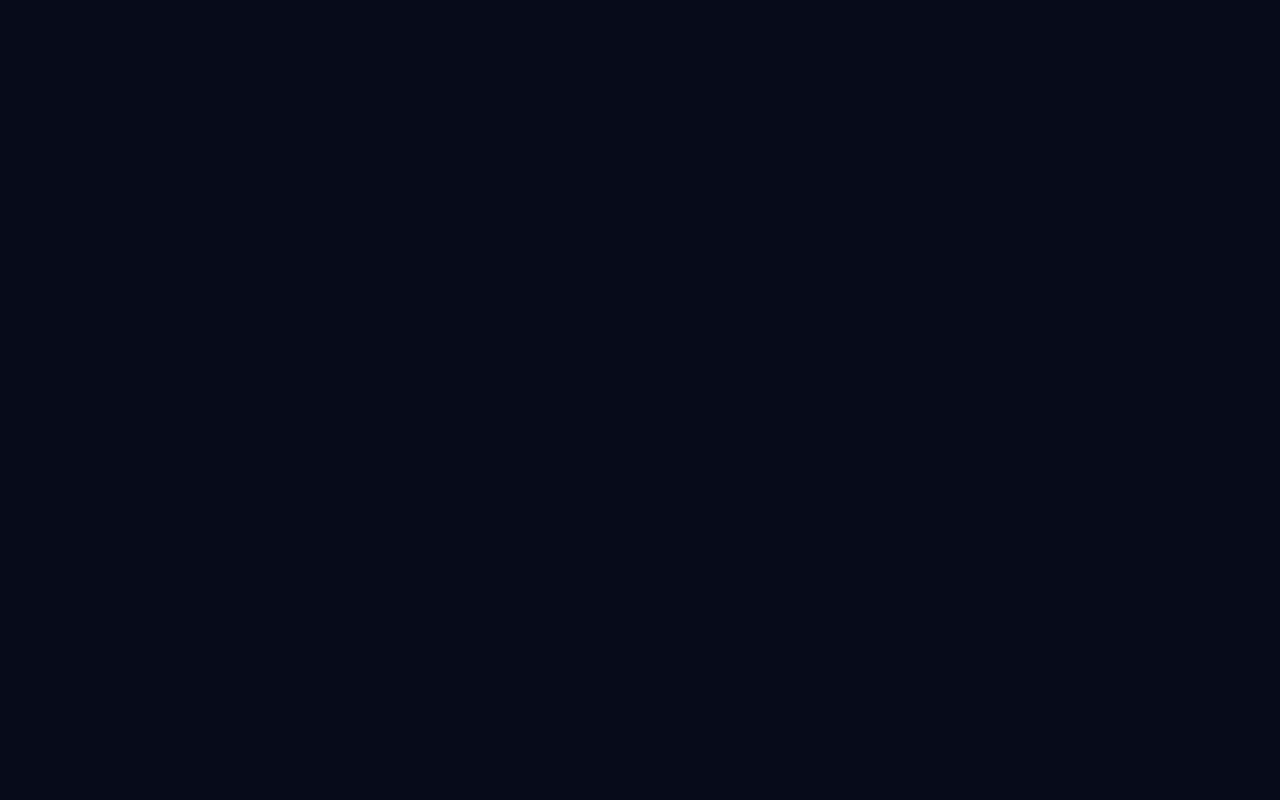
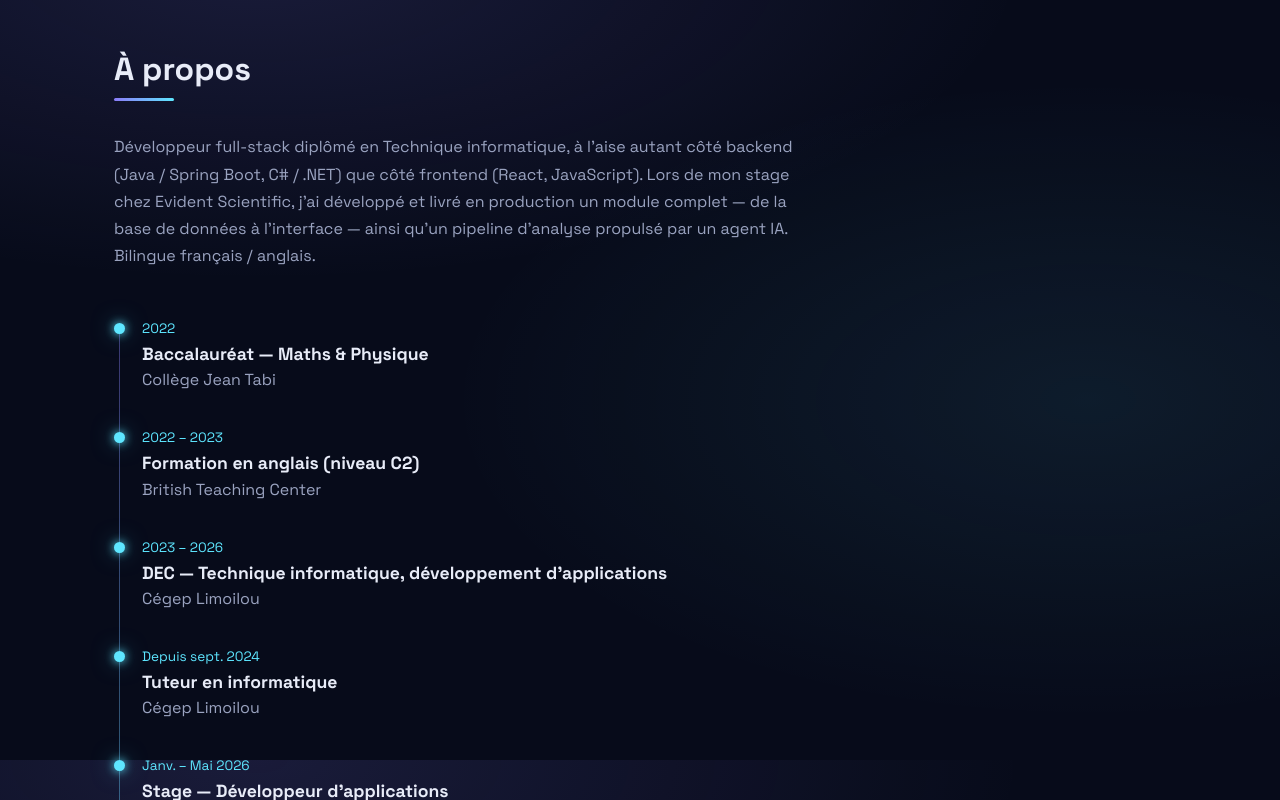
Before and after one commit to BrandonDRoger/me, a React (Vite) app: page / in a window 1280 px wide. Shown: the part 840-1640 px from the top of the page. Before the commit the page ends 800 px from the top, so only its background shows below. Built offline with nearby package versions, Linux system fonts and the light colour scheme.

Commit message:
section a propos avec timeline

```diff
--- a/src/App.css
+++ b/src/App.css
@@ -134,6 +134,87 @@ main {
   filter: brightness(1.15);
 }
 
+.section {
+  padding: 90px 0;
+}
+
+.section h2 {
+  font-size: 2rem;
+  margin: 0 0 32px;
+}
+
+.section h2::after {
+  content: '';
+  display: block;
+  width: 60px;
+  height: 3px;
+  margin-top: 10px;
+  border-radius: 2px;
+  background: linear-gradient(90deg, var(--violet), var(--cyan));
+}
+
+.about-bio {
+  max-width: 700px;
+  line-height: 1.7;
+  color: var(--muted);
+  margin: 0 0 48px;
+}
+
+.timeline {
+  list-style: none;
+  margin: 0;
+  padding: 0 0 0 28px;
+  position: relative;
+  max-width: 700px;
+}
+
+.timeline::before {
+  content: '';
+  position: absolute;
+  left: 5px;
+  top: 8px;
+  bottom: 8px;
+  width: 1px;
+  background: linear-gradient(var(--violet), var(--cyan));
+  opacity: 0.4;
+}
+
+.timeline li {
+  position: relative;
+  padding-bottom: 36px;
+}
+
+.timeline li:last-child {
+  padding-bottom: 0;
+}
+
+.timeline li::before {
+  content: '';
+  position: absolute;
+  left: -28px;
+  top: 6px;
+  width: 11px;
+  height: 11px;
+  border-radius: 50%;
+  background: var(--cyan);
+  box-shadow: 0 0 10px var(--cyan), 0 0 22px rgba(94, 230, 255, 0.5);
+}
+
+.timeline-period {
+  font-size: 0.85rem;
+  color: var(--cyan);
+}
+
+.timeline h3 {
+  margin: 6px 0 4px;
+  font-size: 1.1rem;
+}
+
+.timeline li p {
+  margin: 0;
+  color: var(--muted);
+}
+
 @media (max-width: 640px) {
   .navbar nav a {
     display: none;
--- a/src/App.jsx
+++ b/src/App.jsx
@@ -1,6 +1,7 @@
 import Starfield from './components/Starfield'
 import Navbar from './components/Navbar'
 import Hero from './components/Hero'
+import About from './components/About'
 import './App.css'
 
 function App() {
@@ -10,6 +11,7 @@ function App() {
       <Navbar />
       <main>
         <Hero />
+        <About />
       </main>
     </>
   )
--- /dev/null
+++ b/src/components/About.jsx
@@ -0,0 +1,23 @@
+import { useLanguage } from '../LanguageContext'
+
+function About() {
+  const { t } = useLanguage()
+
+  return (
+    <section id="about" className="section">
+      <h2>{t.about.title}</h2>
+      <p className="about-bio">{t.about.bio}</p>
+      <ul className="timeline">
+        {t.about.timeline.map((step) => (
+          <li key={step.title}>
+            <span className="timeline-period">{step.period}</span>
+            <h3>{step.title}</h3>
+            <p>{step.place}</p>
+          </li>
+        ))}
+      </ul>
+    </section>
+  )
+}
+
+export default About
--- a/src/translations.js
+++ b/src/translations.js
@@ -13,6 +13,42 @@ export const translations = {
         "Je conçois des applications complètes, de la base de données à l'interface, avec un faible pour l'intégration d'agents IA.",
       ctaProjects: 'Voir mes projets',
       ctaContact: 'Me contacter',
+    },
+    about: {
+      title: 'À propos',
+      bio: "Développeur full-stack diplômé en Technique informatique, à l'aise autant côté backend (Java / Spring Boot, C# / .NET) que côté frontend (React, JavaScript). Lors de mon stage chez Evident Scientific, j'ai développé et livré en production un module complet — de la base de données à l'interface — ainsi qu'un pipeline d'analyse propulsé par un agent IA. Bilingue français / anglais.",
+      timeline: [
+        {
+          period: '2022',
+          title: 'Baccalauréat — Maths & Physique',
+          place: 'Collège Jean Tabi',
+        },
+        {
+          period: '2022 – 2023',
+          title: 'Formation en anglais (niveau C2)',
+          place: 'British Teaching Center',
+        },
+        {
+          period: '2023 – 2026',
+          title: 'DEC — Technique informatique, développement d’applications',
+          place: 'Cégep Limoilou',
+        },
+        {
+          period: 'Depuis sept. 2024',
+          title: 'Tuteur en informatique',
+          place: 'Cégep Limoilou',
+        },
+        {
+          period: 'Janv. – Mai 2026',
+          title: 'Stage — Développeur d’applications',
+          place: 'Evident Scientific (Groupe Wabtec)',
+        },
+        {
+          period: '2026',
+          title: 'Développeur web — Travailleur autonome',
+          place: 'Académie Primavera',
+        },
+      ],
     },
   },
   en: {
@@ -30,5 +66,41 @@ export const translations = {
       ctaProjects: 'See my projects',
       ctaContact: 'Get in touch',
     },
+    about: {
+      title: 'About',
+      bio: 'Full-stack developer with a college degree in Computer Science Technology, comfortable on the backend (Java / Spring Boot, C# / .NET) as much as on the frontend (React, JavaScript). During my internship at Evident Scientific, I built and shipped to production a complete module — from the database to the interface — along with an analysis pipeline powered by an AI agent. Bilingual French / English.',
+      timeline: [
+        {
+          period: '2022',
+          title: 'High school diploma — Maths & Physics',
+          place: 'Collège Jean Tabi',
+        },
+        {
+          period: '2022 – 2023',
+          title: 'English training (C2 level)',
+          place: 'British Teaching Center',
+        },
+        {
+          period: '2023 – 2026',
+          title: 'College degree — Computer Science Technology, application development',
+          place: 'Cégep Limoilou',
+        },
+        {
+          period: 'Since Sept. 2024',
+          title: 'Computer science tutor',
+          place: 'Cégep Limoilou',
+        },
+        {
+          period: 'Jan. – May 2026',
+          title: 'Internship — Application Developer',
+          place: 'Evident Scientific (Wabtec Group)',
+        },
+        {
+          period: '2026',
+          title: 'Web developer — Freelance',
+          place: 'Académie Primavera',
+        },
+      ],
+    },
   },
 }
```
